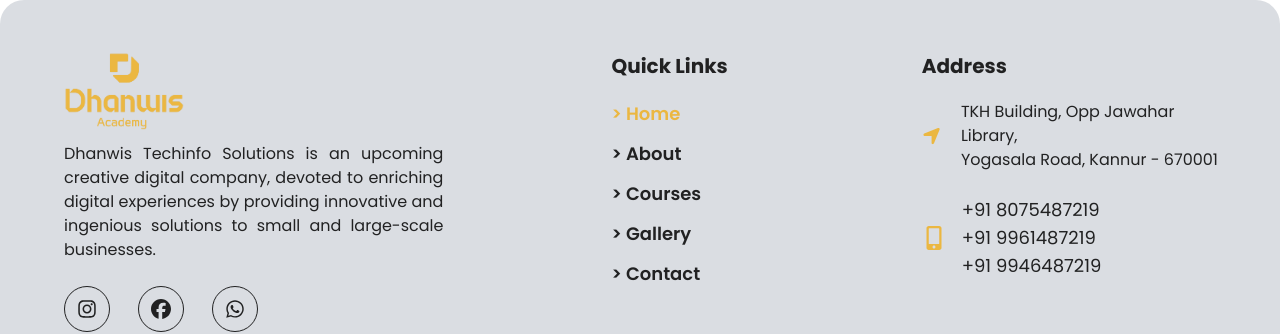
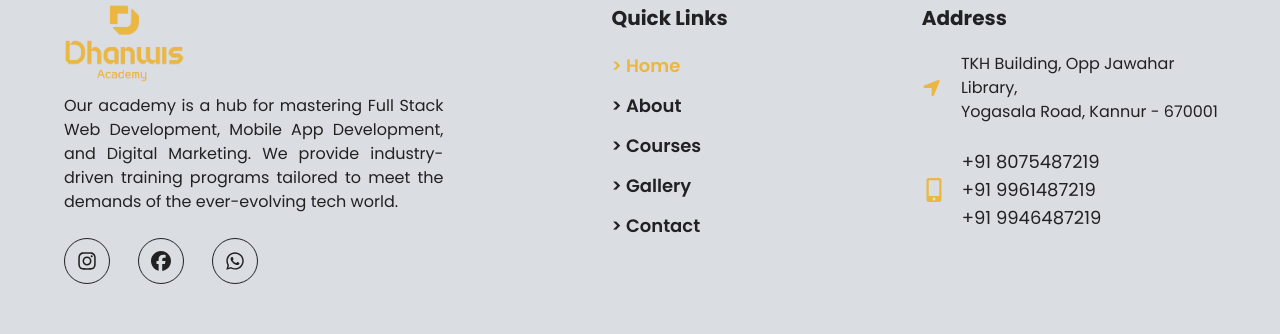
Before and after one commit to Ramees-c/dhanwis-learning, a React (Vite) app: page / in a window 1280 px wide. Shown: the part 4125-4459 px from the top of the page. Built offline with nearby package versions, Linux system fonts and the light colour scheme.

Commit message:
footer p tag edited

```diff
--- a/src/components/Footer/Footer.jsx
+++ b/src/components/Footer/Footer.jsx
@@ -65,10 +65,10 @@ function Footer() {
               <img width="120px" src={logo} alt="logo" onClick={handleClick} />
             </Link>
             <p className="text-black/85 dark:text-white/95 lg:pr-24 pt-3 text-justify  ">
-              Dhanwis Techinfo Solutions is an upcoming creative digital
-              company, devoted to enriching digital experiences by providing
-              innovative and ingenious solutions to small and large-scale
-              businesses.
+              Our academy is a hub for mastering Full Stack Web Development,
+              Mobile App Development, and Digital Marketing. We provide
+              industry-driven training programs tailored to meet the demands of
+              the ever-evolving tech world.
             </p>
             {/* Social links */}
             <div className="flex items-center gap-7 mt-6 ">
--- a/src/components/Testimonials/Testimonials.jsx
+++ b/src/components/Testimonials/Testimonials.jsx
@@ -97,7 +97,7 @@ function Testimonials() {
           <Slider {...settings}>
             {TestimonialsData.map((data) => (
               <div data-aos="fade-up" key={data.id}>
-                <div className="w-full overflow-hidden h-[500px] md:h-auto p-8 space-y-10 group rounded-3xl hero-bg-color flex flex-col justify-between">
+                <div className="w-full overflow-hidden h-[500px] md:h-[200px] p-8 space-y-10 group rounded-3xl hero-bg-color flex flex-col justify-between">
                   <p className="text-base text-justify text-black/85 dark:text-white/95">
                     {data.content}
                   </p>
```
